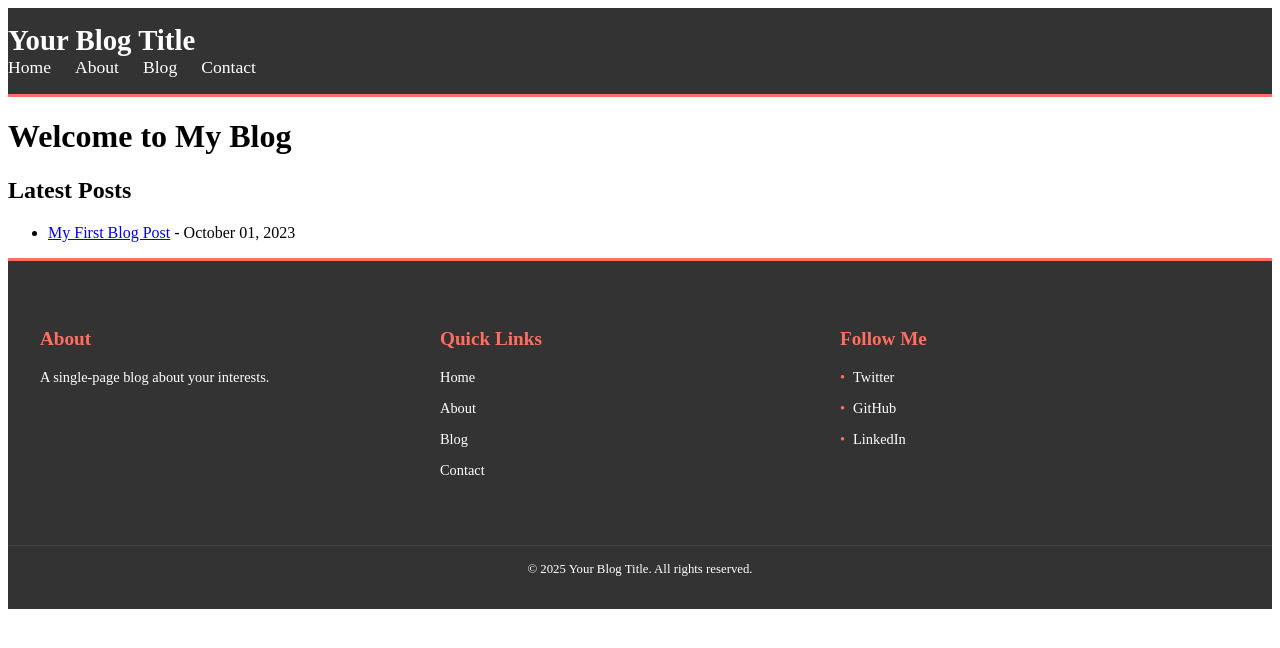
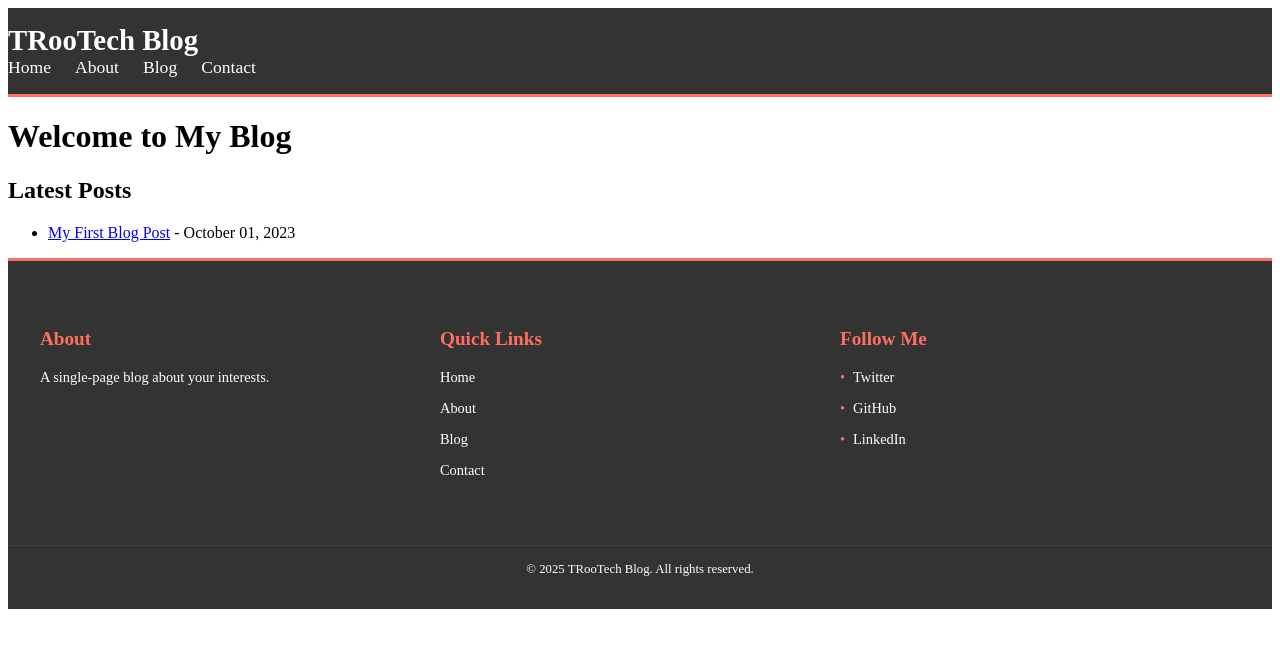
Before and after one commit to ramratanjhakhar/Trootech-Blog.gitHub.io, a Jekyll site: the page built from index.md, in a window 1280 px wide. Shown: the top 648 px of the page. Built offline with Jekyll 4.4.1, drawn with Linux system fonts in a browser that asks for light colours.

Commit message:
update config yml

```diff
--- a/_config.yml
+++ b/_config.yml
@@ -1,8 +1,8 @@
-title: Your Blog Title
+title: TRooTech Blog
 description: A single-page blog about your interests.
-theme: minima  # Use a free theme like "minima"
-url: "https://yourblogurl.com"  # Replace with your actual URL
+theme: minimal  # Use a free theme like "minima"
+url: "https://trootech-knowledgebase.com"  # Replace with your actual URL
 baseurl: ""  # Leave empty if your site is at the root
 author:
-  name: Your Name
-  email: your.email@example.com
+  name: Vishal Nakum
+  email: vishal.nakum@trootech.com
```
